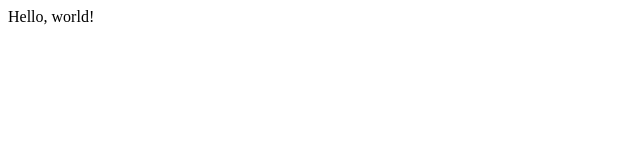
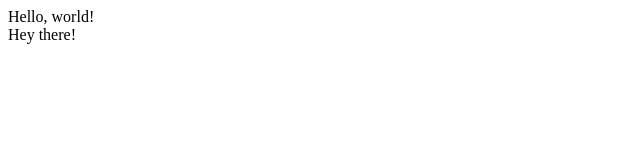
Before and after one commit to vuoklius/project0, a plain HTML site: page index.html in a window 1280 px wide. Shown: the full height of the page, 0-640 px from the left. Drawn offline with Linux system fonts and the light colour scheme.

Commit message:
Update index.html

```diff
--- a/index.html
+++ b/index.html
@@ -4,6 +4,7 @@
         <title>My Webpage</title>
     </head>
     <body>
-        Hello, world!
+        Hello, world! <br/>
+        Hey there!
     </body>
 </html>
```
